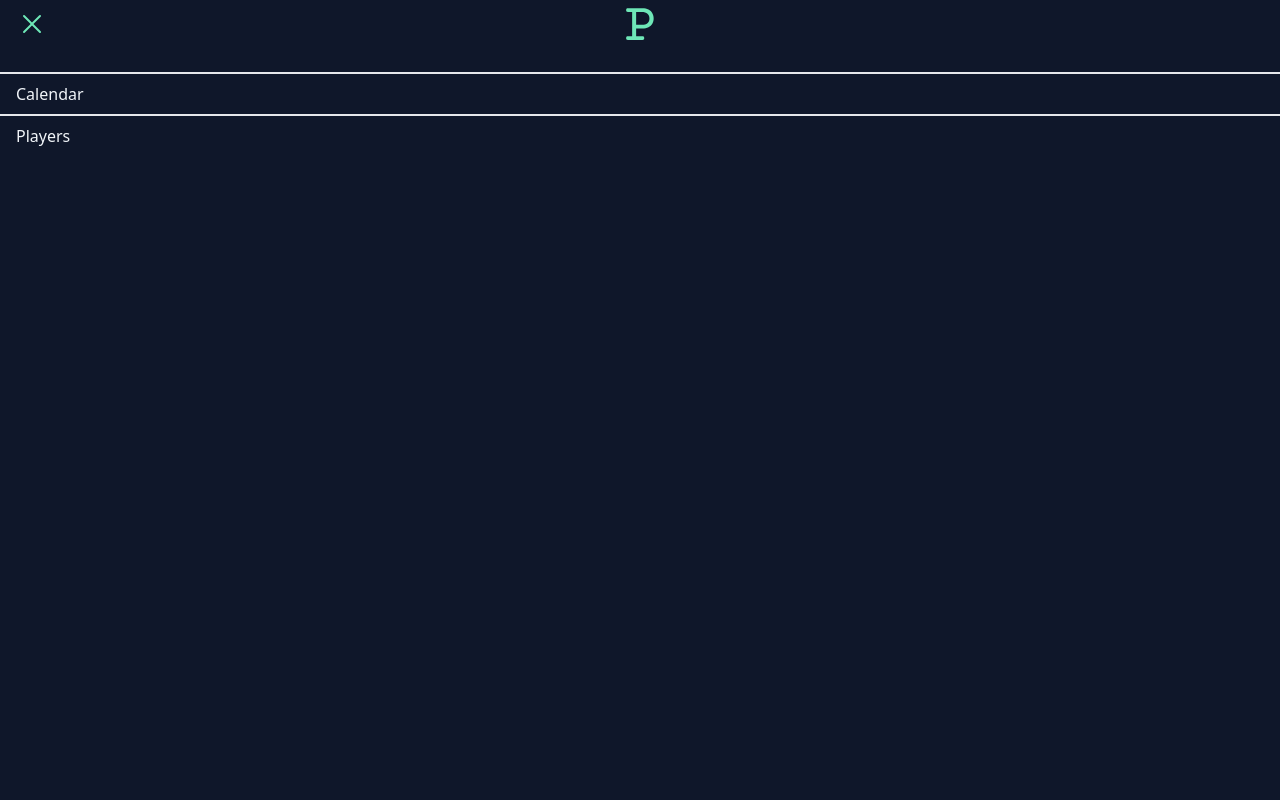
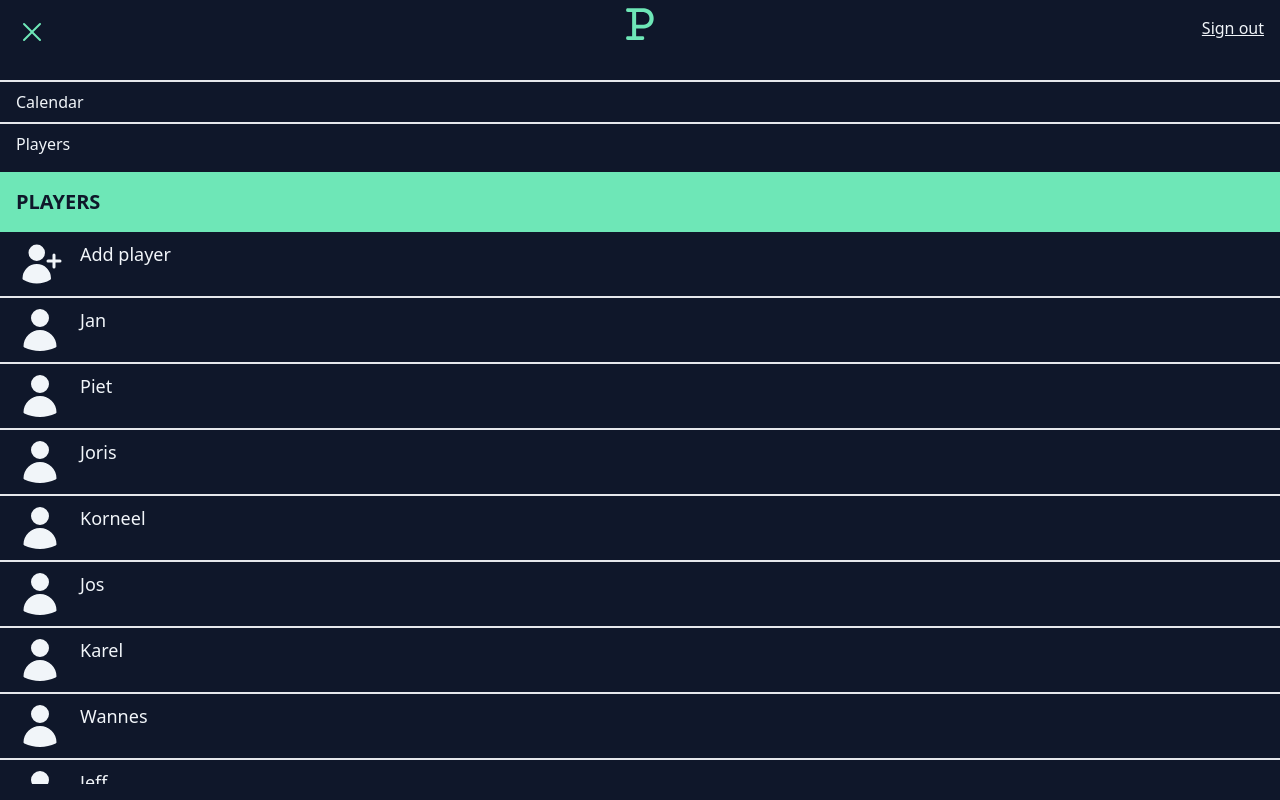
Before and after one commit to bartw/pea, a Next.js app: page /players in a window 1280 px wide. Both pictures are taken after a click on the button 32 px from the left and 24 px from the top of the page. Built offline with nearby package versions, Linux system fonts and the light colour scheme.

Commit message:
Improve navigation

```diff
--- a/src/components/header/index.tsx
+++ b/src/components/header/index.tsx
@@ -1,7 +1,10 @@
 import { ReactNode } from "react";
 
 export const Header = ({ children }: { children: ReactNode }) => (
-  <header className="mx-4 my-2 bg-[url('/pea.svg')] bg-no-repeat bg-center bg-contain h-8">
+  <header>
+    <div className="mt-2 bg-[url('/pea.svg')] bg-no-repeat bg-center bg-contain h-8" />
+    <div className="-mt-8">
     {children}
+    </div>
   </header>
 );
--- /dev/null
+++ b/src/components/navigation/active-nav-item.tsx
@@ -0,0 +1,7 @@
+type Props = { label: string; onClick: () => void };
+
+export const ActiveNavItem = ({ label, onClick }: Props) => (
+  <button type="button" onClick={onClick} className="block px-4 py-2 w-full text-left">
+    {label}
+  </button>
+);
--- a/src/components/navigation/index.tsx
+++ b/src/components/navigation/index.tsx
@@ -1,6 +1,9 @@
 import Link from "next/link";
+import { useRouter } from "next/router";
 import { useState } from "react";
+import { ActiveNavItem } from "./active-nav-item";
 import { CloseMenuButton } from "./close-menu-button";
+import { NavItem } from "./nav-item";
 import { OpenMenuButton } from "./open-menu-button";
 
 const items = [
@@ -9,31 +12,36 @@ const items = [
 ];
 
 export const Navigation = () => {
+  const router = useRouter();
   const [isMenuOpen, setIsMenuOpen] = useState(false);
+
+  const closeMenu = () => setIsMenuOpen(false);
+  const openMenu = () => setIsMenuOpen(true);
 
   return (
     <nav>
-      <div className="flex justify-between">
-        <OpenMenuButton onClick={() => setIsMenuOpen(true)} />
+      <div className="mx-4 my-2 flex justify-between">
+        {isMenuOpen ? (
+          <CloseMenuButton onClick={closeMenu} />
+        ) : (
+          <OpenMenuButton onClick={openMenu} />
+        )}
         <Link href="/" className="underline">
           Sign out
         </Link>
       </div>
       {isMenuOpen && (
-        <div className="absolute left-0 top-0 bg-slate-900 h-screen w-screen text-slate-100">
-          <div className="mx-4 my-2 bg-[url('/pea.svg')] bg-no-repeat bg-center bg-contain h-8">
-            <CloseMenuButton onClick={() => setIsMenuOpen(false)} />
-          </div>
         <ul className="mt-8">
           {items.map(({ href, label }) => (
             <li key={href} className="block border-t-2">
-                <Link href={href} className="block px-4 py-2">
-                  {label}
-                </Link>
+              {router.pathname === href ? (
+                <ActiveNavItem label={label} onClick={closeMenu} />
+              ) : (
+                <NavItem href={href} label={label} />
+              )}
             </li>
           ))}
         </ul>
-        </div>
       )}
     </nav>
   );
--- /dev/null
+++ b/src/components/navigation/nav-item.tsx
@@ -0,0 +1,9 @@
+import Link from "next/link";
+
+type Props = { href: string; label: string };
+
+export const NavItem = ({ href, label }: Props) => (
+    <Link href={href} className="block px-4 py-2">
+      {label}
+    </Link>
+);
```
Lines whose indentation alone changed are shown as unchanged.
